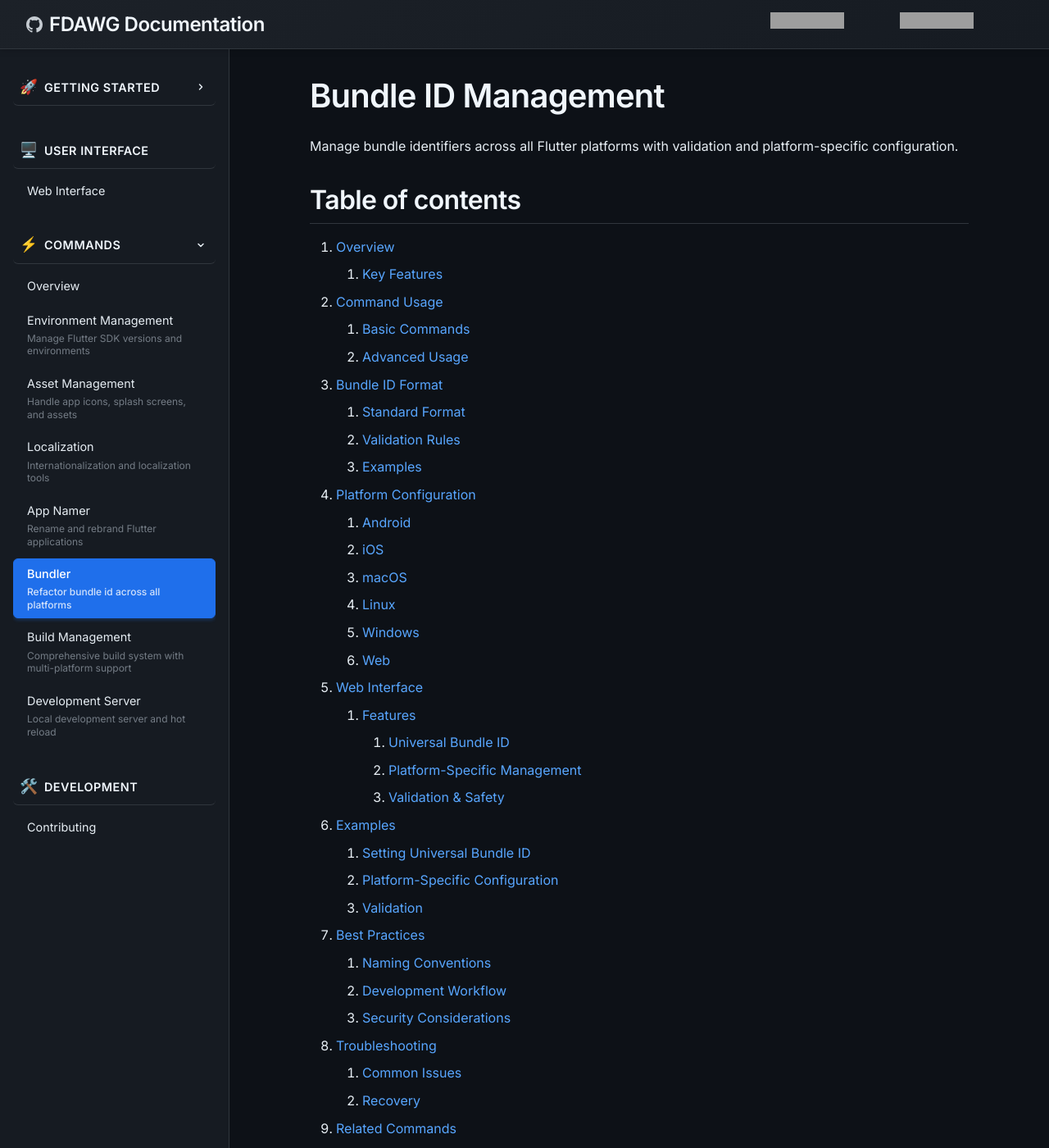
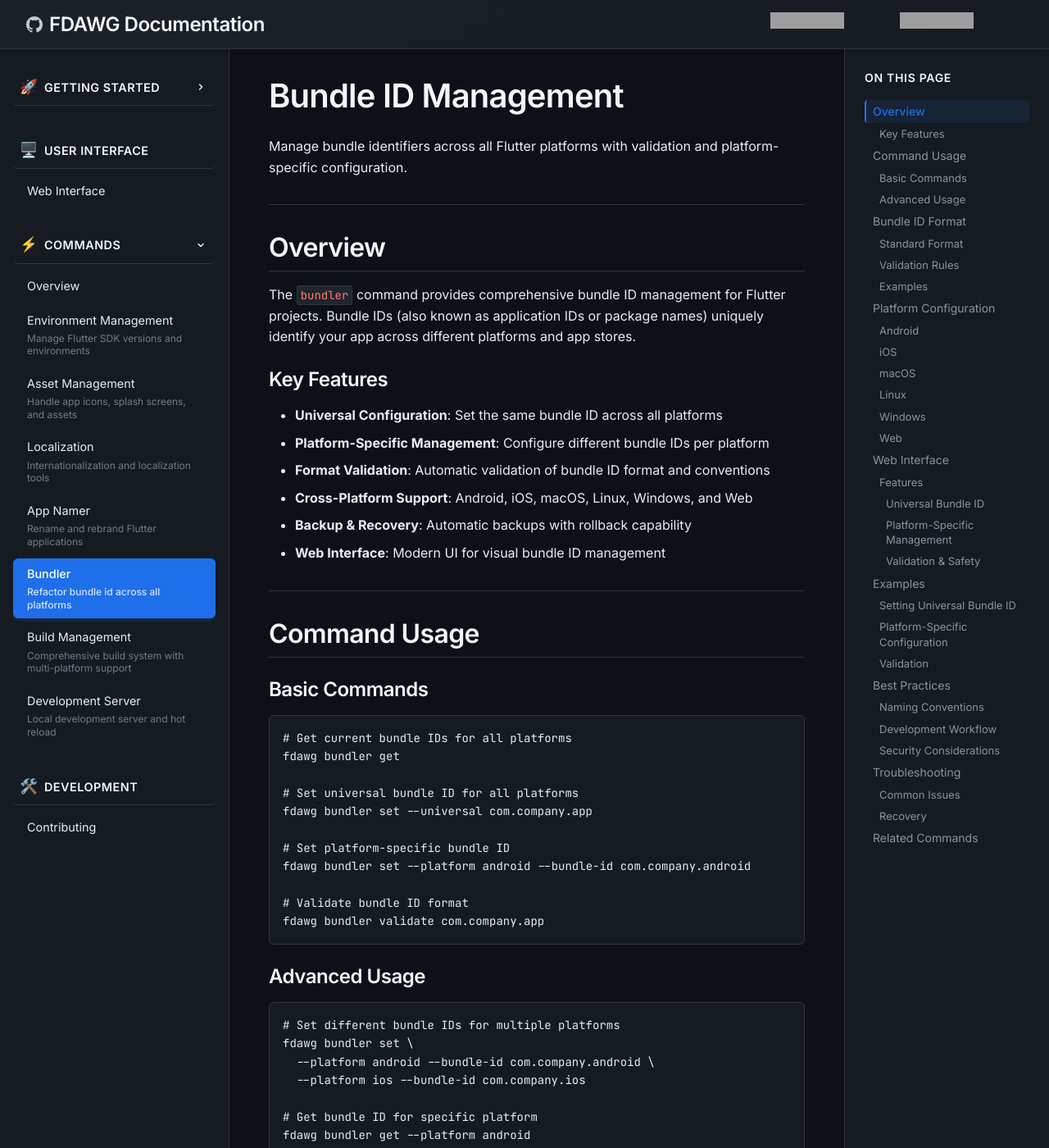
Before and after one commit to Jerinji2016/fdawg, a Jekyll site: the page built from docs/commands/bundler.md, in a window 1280 px wide and 1400 px high. Shown: the whole window at 82% size. Built offline with Jekyll 4.4.1, drawn with Linux system fonts in a browser that asks for light colours; grey boxes are pictures that could not be loaded.

Commit message:
docs: added table of contents all doc pages

```diff
--- a/docs/_layouts/default.html
+++ b/docs/_layouts/default.html
@@ -223,5 +223,8 @@
             </div>
         </div>
     </footer>
+
+    <!-- Table of Contents Script -->
+    <script src="{{ '/assets/js/toc.js' | relative_url }}"></script>
 </body>
 </html>
--- a/docs/_sass/_layout.scss
+++ b/docs/_sass/_layout.scss
@@ -438,6 +438,12 @@
     width: calc(100% - 280px);
   }
 
+  // Adjust for TOC on larger screens
+  @media (min-width: 1200px) {
+    margin-right: 250px;
+    width: calc(100% - 530px); // 280px left sidebar + 250px right TOC
+  }
+
   .content-wrapper {
     max-width: 900px;
     margin: 0 auto;
@@ -449,6 +455,11 @@
 
     @media (max-width: 768px) {
       padding: $spacing-lg $spacing-md;
+    }
+
+    // Adjust max-width when TOC is present
+    @media (min-width: 1200px) {
+      max-width: 800px;
     }
   }
 
@@ -467,6 +478,106 @@
   }
 }
 
+// Table of Contents Sidebar
+.toc-sidebar {
+  position: fixed;
+  top: 60px; // Below header
+  right: 0;
+  width: 250px;
+  height: calc(100vh - 60px);
+  background-color: $secondary-bg;
+  border-left: 1px solid $border-color;
+  padding: $spacing-lg;
+  overflow-y: auto;
+  z-index: 100;
+  display: none;
+
+  @media (min-width: 1200px) {
+    display: block;
+  }
+
+  .toc-header {
+    font-size: 0.875rem;
+    font-weight: 600;
+    color: $text-primary;
+    margin-bottom: $spacing-md;
+    text-transform: uppercase;
+    letter-spacing: 0.05em;
+  }
+
+  .toc-nav {
+    ul {
+      list-style: none;
+      margin: 0;
+      padding: 0;
+
+      li {
+        margin: 0;
+
+        a {
+          display: block;
+          padding: $spacing-xs $spacing-sm;
+          color: $text-muted;
+          text-decoration: none;
+          font-size: 0.875rem;
+          line-height: 1.4;
+          border-radius: 4px;
+          transition: all 0.2s ease;
+          border-left: 2px solid transparent;
+
+          &:hover {
+            color: $text-secondary;
+            background-color: rgba(255, 255, 255, 0.05);
+            text-decoration: none;
+          }
+
+          &.active {
+            color: $accent-blue;
+            background-color: rgba(31, 111, 235, 0.1);
+            border-left-color: $accent-blue;
+            font-weight: 500;
+          }
+        }
+
+        // Nested headings (h3, h4, etc.)
+        &.toc-h3 a {
+          padding-left: $spacing-md;
+          font-size: 0.8125rem;
+        }
+
+        &.toc-h4 a {
+          padding-left: $spacing-lg;
+          font-size: 0.8125rem;
+        }
+
+        &.toc-h5 a,
+        &.toc-h6 a {
+          padding-left: $spacing-xl;
+          font-size: 0.75rem;
+        }
+      }
+    }
+  }
+
+  // Custom scrollbar for TOC
+  &::-webkit-scrollbar {
+    width: 4px;
+  }
+
+  &::-webkit-scrollbar-track {
+    background: transparent;
+  }
+
+  &::-webkit-scrollbar-thumb {
+    background: $border-color;
+    border-radius: 2px;
+
+    &:hover {
+      background: #484f58;
+    }
+  }
+}
+
 // Site Footer
 .site-footer {
   background-color: $secondary-bg;
@@ -480,6 +591,12 @@
     width: calc(100% - 280px);
   }
 
+  // Adjust for TOC on larger screens
+  @media (min-width: 1200px) {
+    margin-right: 250px;
+    width: calc(100% - 530px); // 280px left sidebar + 250px right TOC
+  }
+
   .footer-content {
     text-align: center;
     color: $text-muted;
@@ -489,6 +606,11 @@
 
     @media (min-width: 769px) {
       padding: 0 $spacing-xxl;
+    }
+
+    // Adjust max-width when TOC is present
+    @media (min-width: 1200px) {
+      max-width: 800px;
     }
 
     p {
--- /dev/null
+++ b/docs/assets/js/toc.js
@@ -0,0 +1,226 @@
+/**
+ * Table of Contents Generator and Scroll Highlighter
+ * Automatically generates a right-side TOC and highlights active sections
+ */
+
+class TableOfContents {
+    constructor() {
+        this.tocContainer = null;
+        this.headings = [];
+        this.observer = null;
+        this.activeLink = null;
+
+        this.init();
+    }
+
+    init() {
+        // Only initialize on pages with content
+        if (!document.querySelector('.content-wrapper')) {
+            return;
+        }
+
+        this.createTOCContainer();
+        this.collectHeadings();
+
+        if (this.headings.length > 0) {
+            this.generateTOC();
+            this.setupScrollObserver();
+            this.setupClickHandlers();
+        } else {
+            // Hide TOC if no headings found
+            this.tocContainer.style.display = 'none';
+        }
+    }
+
+    createTOCContainer() {
+        // Create TOC sidebar
+        this.tocContainer = document.createElement('aside');
+        this.tocContainer.className = 'toc-sidebar';
+        this.tocContainer.innerHTML = `
+            <div class="toc-header">On this page</div>
+            <nav class="toc-nav">
+                <ul id="toc-list"></ul>
+            </nav>
+        `;
+
+        document.body.appendChild(this.tocContainer);
+    }
+
+    collectHeadings() {
+        // Collect all headings from h2 to h6 (skip h1 as it's usually the page title)
+        const headingSelectors = 'h2, h3, h4, h5, h6';
+        const contentWrapper = document.querySelector('.content-wrapper');
+
+        if (!contentWrapper) return;
+
+        this.headings = Array.from(contentWrapper.querySelectorAll(headingSelectors))
+            .filter(heading => {
+                // Skip headings that are part of existing TOC or have no_toc class
+                return !heading.classList.contains('no_toc') &&
+                       !heading.closest('.no_toc') &&
+                       heading.textContent.trim() !== 'Table of contents';
+            })
+            .map(heading => {
+                // Ensure heading has an ID for linking
+                if (!heading.id) {
+                    heading.id = this.generateId(heading.textContent);
+                }
+
+                return {
+                    element: heading,
+                    id: heading.id,
+                    text: heading.textContent.trim(),
+                    level: parseInt(heading.tagName.charAt(1))
+                };
+            });
+    }
+
+    generateId(text) {
+        // Generate a URL-friendly ID from heading text
+        return text
+            .toLowerCase()
+            .replace(/[^\w\s-]/g, '') // Remove special characters
+            .replace(/\s+/g, '-')     // Replace spaces with hyphens
+            .replace(/-+/g, '-')      // Replace multiple hyphens with single
+            .replace(/^-|-$/g, '');   // Remove leading/trailing hyphens
+    }
+
+    generateTOC() {
+        const tocList = document.getElementById('toc-list');
+        if (!tocList) return;
+
+        tocList.innerHTML = '';
+
+        this.headings.forEach(heading => {
+            const listItem = document.createElement('li');
+            listItem.className = `toc-h${heading.level}`;
+
+            const link = document.createElement('a');
+            link.href = `#${heading.id}`;
+            link.textContent = heading.text;
+            link.setAttribute('data-heading-id', heading.id);
+
+            listItem.appendChild(link);
+            tocList.appendChild(listItem);
+        });
+    }
+
+    setupScrollObserver() {
+        // Use Intersection Observer to detect which heading is currently visible
+        const options = {
+            root: null,
+            rootMargin: '-60px 0px -80% 0px', // Account for header height and focus on top portion
+            threshold: 0
+        };
+
+        this.observer = new IntersectionObserver((entries) => {
+            entries.forEach(entry => {
+                const headingId = entry.target.id;
+                const tocLink = document.querySelector(`[data-heading-id="${headingId}"]`);
+
+                if (entry.isIntersecting) {
+                    // Remove active class from all links
+                    document.querySelectorAll('.toc-nav a.active').forEach(link => {
+                        link.classList.remove('active');
+                    });
+
+                    // Add active class to current link
+                    if (tocLink) {
+                        tocLink.classList.add('active');
+                        this.activeLink = tocLink;
+
+                        // Scroll TOC to show active item
+                        this.scrollTOCToActive(tocLink);
+                    }
+                }
+            });
+        }, options);
+
+        // Observe all headings
+        this.headings.forEach(heading => {
+            this.observer.observe(heading.element);
+        });
+    }
+
+    scrollTOCToActive(activeLink) {
+        if (!activeLink || !this.tocContainer) return;
+
+        const tocNav = this.tocContainer.querySelector('.toc-nav');
+        const linkRect = activeLink.getBoundingClientRect();
+        const tocRect = tocNav.getBoundingClientRect();
+
+        // Check if link is outside visible area
+        if (linkRect.top < tocRect.top || linkRect.bottom > tocRect.bottom) {
+            // Scroll to center the active link
+            const scrollTop = activeLink.offsetTop - tocNav.offsetHeight / 2;
+            tocNav.scrollTo({
+                top: scrollTop,
+                behavior: 'smooth'
+            });
+        }
+    }
+
+    setupClickHandlers() {
+        // Handle TOC link clicks for smooth scrolling
+        document.addEventListener('click', (e) => {
+            if (e.target.matches('.toc-nav a[href^="#"]')) {
+                e.preventDefault();
+
+                const targetId = e.target.getAttribute('href').substring(1);
+                const targetElement = document.getElementById(targetId);
+
+                if (targetElement) {
+                    // Smooth scroll to target with offset for header
+                    const headerOffset = 80; // Account for sticky header + some padding
+                    const elementPosition = targetElement.getBoundingClientRect().top;
+                    const offsetPosition = elementPosition + window.pageYOffset - headerOffset;
+
+                    window.scrollTo({
+                        top: offsetPosition,
+                        behavior: 'smooth'
+                    });
+
+                    // Update URL hash
+                    history.pushState(null, null, `#${targetId}`);
+                }
+            }
+        });
+    }
+
+    // Public method to refresh TOC (useful for dynamic content)
+    refresh() {
+        if (this.observer) {
+            this.headings.forEach(heading => {
+                this.observer.unobserve(heading.element);
+            });
+        }
+
+        this.collectHeadings();
+
+        if (this.headings.length > 0) {
+            this.generateTOC();
+            this.setupScrollObserver();
+            this.tocContainer.style.display = 'block';
+        } else {
+            this.tocContainer.style.display = 'none';
+        }
+    }
+}
+
+// Initialize TOC when DOM is ready
+document.addEventListener('DOMContentLoaded', () => {
+    new TableOfContents();
+});
+
+// Handle page navigation (for single-page applications)
+window.addEventListener('popstate', () => {
+    // Small delay to ensure content is loaded
+    setTimeout(() => {
+        if (window.toc) {
+            window.toc.refresh();
+        }
+    }, 100);
+});
+
+// Export for global access
+window.TableOfContents = TableOfContents;
--- a/docs/commands/bundler.md
+++ b/docs/commands/bundler.md
@@ -8,16 +8,8 @@
 ---
 
 # Bundle ID Management
-{: .no_toc }
 
 Manage bundle identifiers across all Flutter platforms with validation and platform-specific configuration.
-{: .fs-6 .fw-300 }
-
-## Table of contents
-{: .no_toc .text-delta }
-
-1. TOC
-{:toc}
 
 ---
 
```
Also changed, not shown: docs/commands/build.md (+0 -8 lines).
